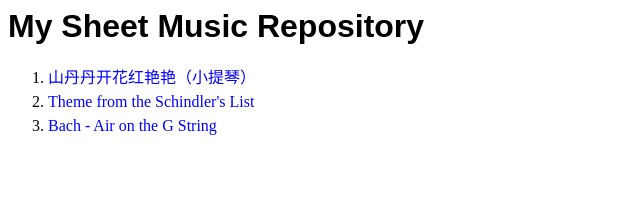
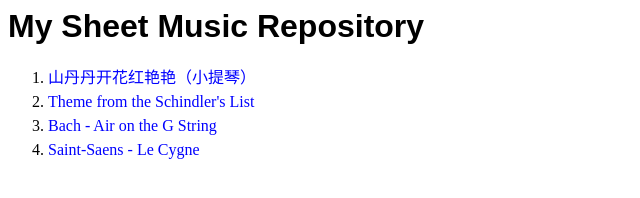
Before and after one commit to gismanray/muzsheets, a plain HTML site: page index.html in a window 1280 px wide. Shown: the whole page, without its empty margins (0-640 px from the left). Drawn offline with Linux system fonts and the light colour scheme.

Commit message:
Add link to 'Saint-Saens - Le Cygne' PDF

```diff
--- a/index.html
+++ b/index.html
@@ -15,6 +15,7 @@
     <li><a href="pdf/sdd-violin.pdf" target="_blank"><span class="simsun">山丹丹开花红艳艳（小提琴）</span></a></li>
     <li><a href="pdf/schindler.pdf" target="_blank">Theme from the Schindler's List</a></li>
     <li><a href="pdf/Bach_Air_On_The_G_String.pdf" target="_blank">Bach - Air on the G String</a></li>
+    <li><a href="pdf/LE_CYGNE.pdf" target="_blank">Saint-Saens - Le Cygne</a></li>
   </ol>
 </body>
 </html>
```
